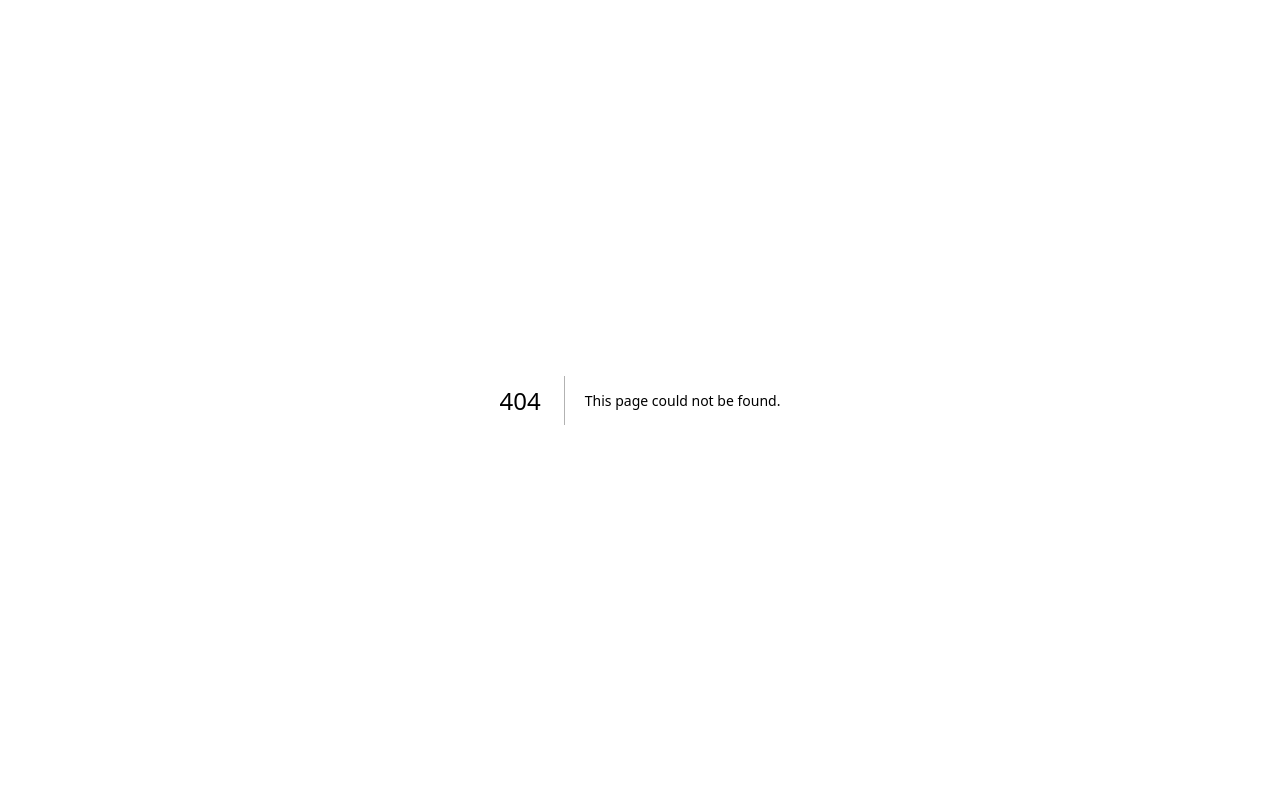
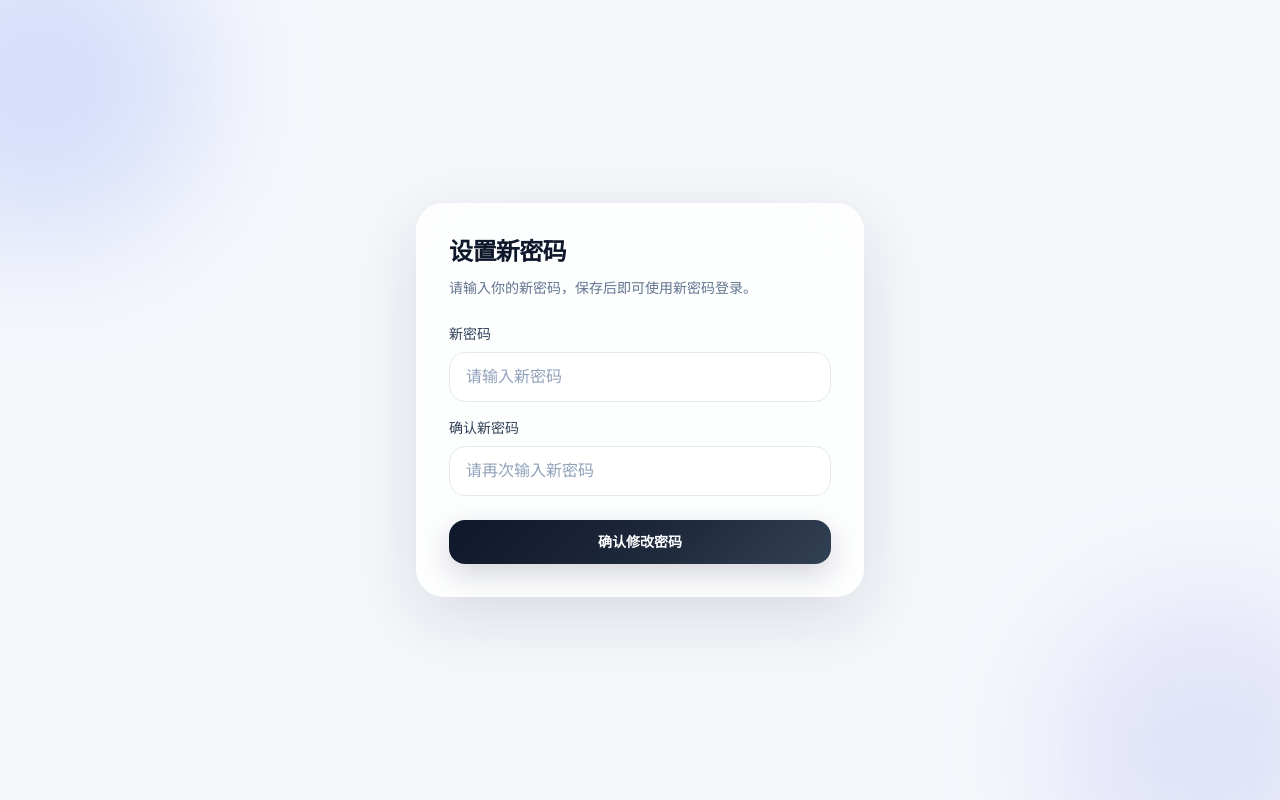
Before and after one commit to chen123-citizen/ai-resume-builder, a Next.js app: page /reset-password in a window 1280 px wide. Before the commit this address had no page. Built offline with nearby package versions, Linux system fonts and the light colour scheme; no server answers.

Commit message:
feat: add forgot password and reset password feature

```diff
--- /dev/null
+++ b/app/forgot-password/page.tsx
@@ -0,0 +1,95 @@
+"use client";
+
+import { useState } from "react";
+import { supabase } from "@/app/lib/supabase";
+
+export default function ForgotPasswordPage() {
+  const [email, setEmail] = useState("");
+  const [loading, setLoading] = useState(false);
+  const [errorMsg, setErrorMsg] = useState("");
+  const [successMsg, setSuccessMsg] = useState("");
+
+  const handleResetPassword = async () => {
+    setErrorMsg("");
+    setSuccessMsg("");
+
+    if (!email) {
+      setErrorMsg("请输入注册邮箱");
+      return;
+    }
+
+    setLoading(true);
+
+    try {
+      const { error } = await supabase.auth.resetPasswordForEmail(email, {
+        redirectTo:
+          process.env.NODE_ENV === "development"
+            ? "http://localhost:3000/reset-password"
+            : "https://resumeupgradeai.com/reset-password",
+      });
+
+      if (error) {
+        setErrorMsg(error.message);
+        return;
+      }
+
+      setSuccessMsg("如果该邮箱已注册，重置密码邮件已发送，请前往邮箱查看。");
+    } finally {
+      setLoading(false);
+    }
+  };
+
+  return (
+    <div className="relative min-h-screen overflow-hidden bg-[#f5f7fb] px-4">
+      <div className="pointer-events-none absolute inset-0">
+        <div className="absolute left-[-120px] top-[-80px] h-[320px] w-[320px] rounded-full bg-[rgba(78,110,255,0.18)] blur-3xl" />
+        <div className="absolute bottom-[-100px] right-[-80px] h-[300px] w-[300px] rounded-full bg-[rgba(99,102,241,0.14)] blur-3xl" />
+      </div>
+
+      <div className="relative z-10 flex min-h-screen items-center justify-center">
+        <div className="w-full max-w-md rounded-[28px] border border-white/60 bg-white/80 p-8 shadow-[0_20px_70px_rgba(15,23,42,0.12)] backdrop-blur-xl">
+          <h1 className="text-2xl font-semibold tracking-tight text-slate-900">
+            忘记密码
+          </h1>
+          <p className="mt-2 text-sm leading-6 text-slate-500">
+            输入你注册时使用的邮箱，我们会发送密码重置邮件。
+          </p>
+
+          <div className="mt-6">
+            <label className="mb-2 block text-sm font-medium text-slate-700">
+              邮箱
+            </label>
+            <input
+              type="email"
+              className="w-full rounded-2xl border border-slate-200 bg-white/90 px-4 py-3 text-slate-900 outline-none transition-all duration-300 placeholder:text-slate-400 focus:border-sky-400 focus:ring-4 focus:ring-sky-100"
+              placeholder="请输入注册邮箱"
+              value={email}
+              onChange={(e) => setEmail(e.target.value)}
+            />
+          </div>
+
+          {errorMsg && (
+            <div className="mt-4 rounded-2xl border border-red-200 bg-red-50 px-4 py-3 text-sm text-red-600">
+              {errorMsg}
+            </div>
+          )}
+
+          {successMsg && (
+            <div className="mt-4 rounded-2xl border border-emerald-200 bg-emerald-50 px-4 py-3 text-sm text-emerald-700">
+              {successMsg}
+            </div>
+          )}
+
+          <button
+            type="button"
+            onClick={handleResetPassword}
+            disabled={loading}
+            className="mt-6 w-full rounded-2xl bg-[linear-gradient(135deg,#0f172a_0%,#1e293b_55%,#334155_100%)] py-3 text-sm font-semibold text-white shadow-[0_10px_30px_rgba(15,23,42,0.18)] transition-all duration-300 hover:-translate-y-0.5 hover:shadow-[0_16px_36px_rgba(15,23,42,0.24)] disabled:cursor-not-allowed disabled:opacity-60"
+          >
+            {loading ? "发送中..." : "发送重置邮件"}
+          </button>
+        </div>
+      </div>
+    </div>
+  );
+}
--- a/app/login/page.tsx
+++ b/app/login/page.tsx
@@ -213,6 +213,14 @@ export default function LoginPage() {
                     onChange={(e) => setPassword(e.target.value)}
                   />
                 </div>
+                {mode === "login" && (
+                  <p
+                    className="mt-2 text-sm text-blue-600 hover:underline cursor-pointer"
+                    onClick={() => router.push("/forgot-password")}
+                  >
+                    忘记密码？
+                  </p>
+                )}
 
                 {mode === "register" && (
                   <div>
--- /dev/null
+++ b/app/reset-password/page.tsx
@@ -0,0 +1,125 @@
+"use client";
+
+import { useState } from "react";
+import { supabase } from "@/app/lib/supabase";
+import { useRouter } from "next/navigation";
+
+export default function ResetPasswordPage() {
+  const router = useRouter();
+
+  const [password, setPassword] = useState("");
+  const [confirmPassword, setConfirmPassword] = useState("");
+  const [loading, setLoading] = useState(false);
+  const [errorMsg, setErrorMsg] = useState("");
+  const [successMsg, setSuccessMsg] = useState("");
+
+  const handleUpdatePassword = async () => {
+    setErrorMsg("");
+    setSuccessMsg("");
+
+    if (!password || !confirmPassword) {
+      setErrorMsg("请输入新密码并确认密码");
+      return;
+    }
+
+    if (password.length < 6) {
+      setErrorMsg("密码长度至少为 6 位");
+      return;
+    }
+
+    if (password !== confirmPassword) {
+      setErrorMsg("两次输入的密码不一致");
+      return;
+    }
+
+    setLoading(true);
+
+    try {
+      const { error } = await supabase.auth.updateUser({
+        password,
+      });
+
+      if (error) {
+        setErrorMsg(error.message);
+        return;
+      }
+
+      setSuccessMsg("密码修改成功，正在跳转到登录页...");
+
+      setTimeout(() => {
+        router.push("/login");
+      }, 1500);
+    } finally {
+      setLoading(false);
+    }
+  };
+
+  return (
+    <div className="relative min-h-screen overflow-hidden bg-[#f5f7fb] px-4">
+      <div className="pointer-events-none absolute inset-0">
+        <div className="absolute left-[-120px] top-[-80px] h-[320px] w-[320px] rounded-full bg-[rgba(78,110,255,0.18)] blur-3xl" />
+        <div className="absolute bottom-[-100px] right-[-80px] h-[300px] w-[300px] rounded-full bg-[rgba(99,102,241,0.14)] blur-3xl" />
+      </div>
+
+      <div className="relative z-10 flex min-h-screen items-center justify-center">
+        <div className="w-full max-w-md rounded-[28px] border border-white/60 bg-white/80 p-8 shadow-[0_20px_70px_rgba(15,23,42,0.12)] backdrop-blur-xl">
+          <h1 className="text-2xl font-semibold tracking-tight text-slate-900">
+            设置新密码
+          </h1>
+          <p className="mt-2 text-sm leading-6 text-slate-500">
+            请输入你的新密码，保存后即可使用新密码登录。
+          </p>
+
+          <div className="mt-6 space-y-4">
+            <div>
+              <label className="mb-2 block text-sm font-medium text-slate-700">
+                新密码
+              </label>
+              <input
+                type="password"
+                className="w-full rounded-2xl border border-slate-200 bg-white/90 px-4 py-3 text-slate-900 outline-none transition-all duration-300 placeholder:text-slate-400 focus:border-sky-400 focus:ring-4 focus:ring-sky-100"
+                placeholder="请输入新密码"
+                value={password}
+                onChange={(e) => setPassword(e.target.value)}
+              />
+            </div>
+
+            <div>
+              <label className="mb-2 block text-sm font-medium text-slate-700">
+                确认新密码
+              </label>
+              <input
+                type="password"
+                className="w-full rounded-2xl border border-slate-200 bg-white/90 px-4 py-3 text-slate-900 outline-none transition-all duration-300 placeholder:text-slate-400 focus:border-sky-400 focus:ring-4 focus:ring-sky-100"
+                placeholder="请再次输入新密码"
+                value={confirmPassword}
+                onChange={(e) => setConfirmPassword(e.target.value)}
+              />
+            </div>
+          </div>
+
+          {errorMsg && (
+            <div className="mt-4 rounded-2xl border border-red-200 bg-red-50 px-4 py-3 text-sm text-red-600">
+              {errorMsg}
+            </div>
+          )}
+
+          {successMsg && (
+            <div className="mt-4 rounded-2xl border border-emerald-200 bg-emerald-50 px-4 py-3 text-sm text-emerald-700">
+              {successMsg}
+            </div>
+          )}
+
+          <button
+            type="button"
+            onClick={handleUpdatePassword}
+            disabled={loading}
+            className="mt-6 w-full rounded-2xl bg-[linear-gradient(135deg,#0f172a_0%,#1e293b_55%,#334155_100%)] py-3 text-sm font-semibold text-white shadow-[0_10px_30px_rgba(15,23,42,0.18)] transition-all duration-300 hover:-translate-y-0.5 hover:shadow-[0_16px_36px_rgba(15,23,42,0.24)] disabled:cursor-not-allowed disabled:opacity-60"
+          >
+            {loading ? "提交中..." : "确认修改密码"}
+          </button>
+        </div>
+      </div>
+    </div>
+  );
+}
```
